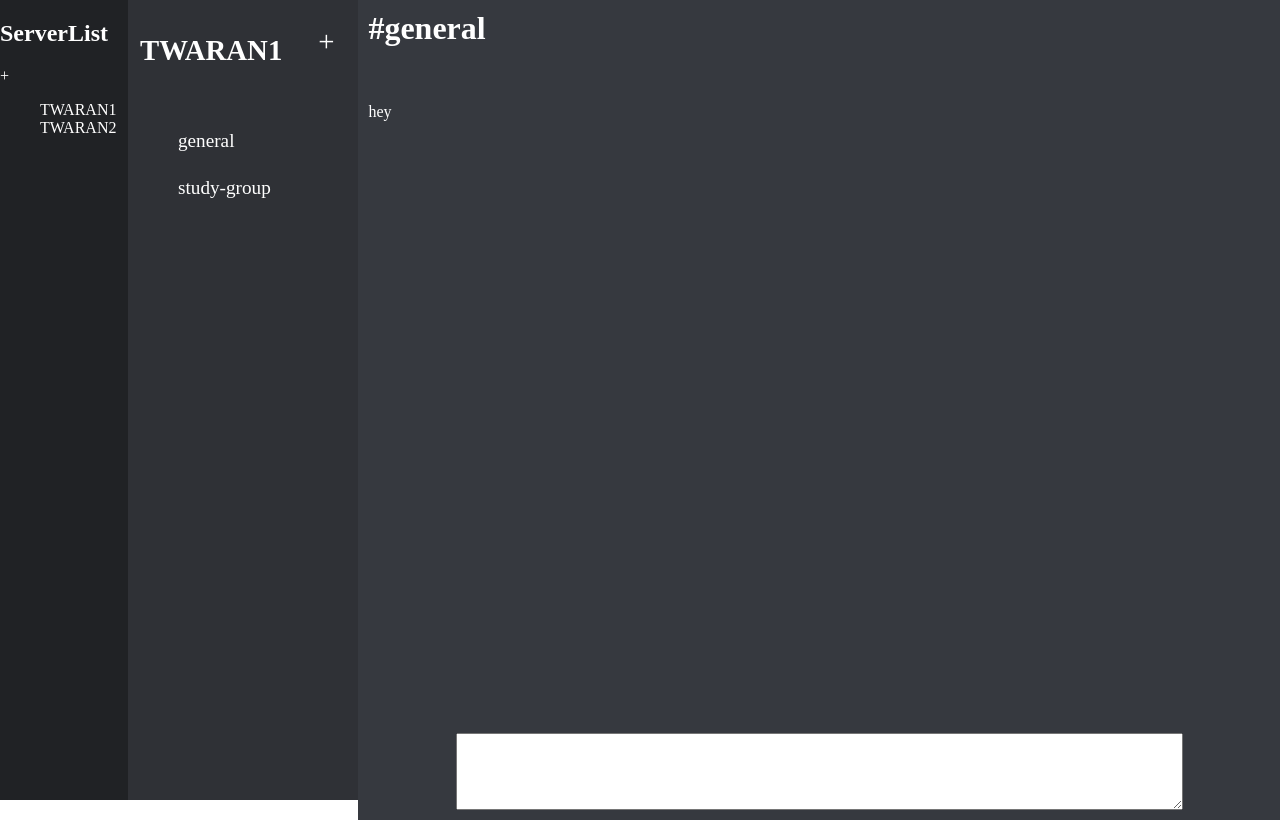
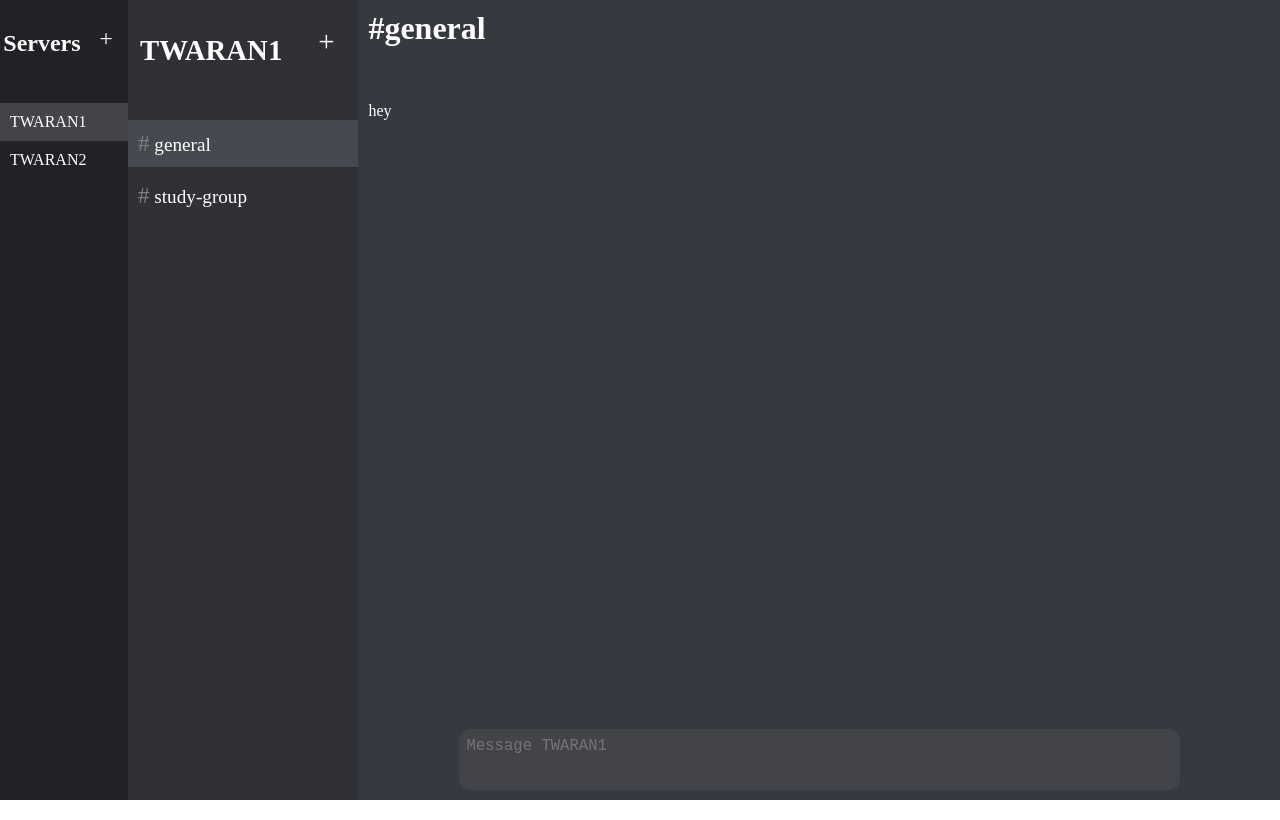
Before and after one commit to abhiyansh/discord-ui-clone, a React (Create React App) app: page / in a window 1280 px wide. Built offline with nearby package versions, Linux system fonts and the light colour scheme.

Commit message:
styles in textarea & active channel and server highlight

```diff
--- a/src/App.js
+++ b/src/App.js
@@ -37,7 +37,7 @@ function App() {
 
   return (
     <div className="App">
-      <ServerList servers={servers} toggleServer={toggleServer} addNewServer={addNewServer}/>
+      <ServerList servers={servers} currentServer={currentServer} toggleServer={toggleServer} addNewServer={addNewServer}/>
       <Server currentServer={currentServer} servers={servers} addChannelToServer={addChannelToServer} addMessageToChannel={addMessageToChannel}/>
     </div>
   );
--- a/src/Components/ChannelList.js
+++ b/src/Components/ChannelList.js
@@ -29,7 +29,9 @@ function ChannelList(props) {
 
   let channelList = Object.keys(props.servers[props.currentServer]).map(name=>
     <li key={nanoid()} >
-      <div onClick={props.toggleCurrentChannel} data-value={name}>{name}</div>
+      <div onClick={props.toggleCurrentChannel} value={name} className={(name==props.channelName)?"activeChannel":""} >
+        <span className='poundSymbol'>#</span> {name}
+      </div>
     </li>
     );
 
--- a/src/Components/Server.js
+++ b/src/Components/Server.js
@@ -8,7 +8,7 @@ function Server(props) {
   const [currentChannel, setCurrentChannel] = useState('general');
 
   function toggleCurrentChannel(e){
-    setCurrentChannel(String(e.target.textContent));
+    setCurrentChannel(e.target.getAttribute('value'));
   }
 
   function addNewChannel(channelName)
@@ -23,7 +23,7 @@ function Server(props) {
 
   return (
     <div className="Server">
-      <ChannelList servers={props.servers} currentServer={props.currentServer} toggleCurrentChannel={toggleCurrentChannel} addNewChannel={addNewChannel}/>
+      <ChannelList channelName={currentChannel} servers={props.servers} currentServer={props.currentServer} toggleCurrentChannel={toggleCurrentChannel} addNewChannel={addNewChannel}/>
       <TextChannel channelName={currentChannel} servers={props.servers} currentServer={props.currentServer} appendMessage={appendMessage} />
     </div>
   );
--- a/src/Components/ServerList.js
+++ b/src/Components/ServerList.js
@@ -27,14 +27,14 @@ function ServerList(props){
 
     let serverList = Object.keys(props.servers).map(name =>
         <li key={nanoid()} >
-            <div onClick={props.toggleServer} data-value={name}>{name}</div>
+            <div onClick={props.toggleServer} data-value={name} className={(name==props.currentServer)?"activeServer":""} >{name}</div>
         </li>
         );
 
     return (
         <div className="serverListContainer" >
         <div className='serverListTitle'>
-          <h2>ServerList</h2>
+          <h2>Servers</h2>
           <div className='addServerSymbol' onClick={addServer}>+</div>
         </div>
         <ul className='serverList'>
--- a/src/Components/TextChannel.js
+++ b/src/Components/TextChannel.js
@@ -29,7 +29,7 @@ function TextChannel(props) {
         </ul>
 
         <form className='messageBox'>
-            <textarea value={message} onChange={onChange} onKeyPress={onKeyPress}></textarea>
+            <textarea placeholder={`Message ${props.currentServer}`} value={message} onChange={onChange} onKeyPress={onKeyPress}></textarea>
         </form>
 
     </div>
--- a/src/index.css
+++ b/src/index.css
@@ -1,5 +1,10 @@
+* {
+    box-sizing: border-box;
+}
+
 ul{
     list-style: none;
+    padding: 0;
 }
 
 .channelList{
@@ -7,7 +12,6 @@ ul{
     display: flex;
     flex-direction: column;
     gap: 5px;
-
 }
 .textChannelContainer{
     display: flex;
@@ -58,40 +62,59 @@ body{
 
 }
 .messageBox{
-    height: 10%;
+    height: 8%;
     width: 100%;
     display: flex;
     justify-content: space-around;
 }
 .messageBox textarea{
     width: 80%;
+    background-color: rgb(66, 68, 74);
+    border-radius: 12px;
+    border: none;
+    resize: none;
+    padding: 8px;
+    color: inherit;
+    font-size: 1.2em;
+}
+
+.messageBox textarea:focus-visible{
+    outline: none;
 }
 
 .messageBox button{
     align-self: center;
 }
 
-.channelList li div{
+.channelList li div,
+.serverList li div {
     width: 100%;
     padding: 10px;
     margin: 0%;
 }
 .channelList li div:hover,
-.addTextChannelSymbol:hover {
+.addTextChannelSymbol:hover,
+.serverList li div:hover,
+.addServerSymbol:hover,
+.channelList li div.activeChannel,
+.serverList li div.activeServer {
     cursor: pointer;
     background-color: rgba(80, 83, 90, 0.7);
 }
 
-.channelListTitle{
+.channelListTitle,
+.serverListTitle {
     display: flex;
     justify-content: space-around;
 }
 
-.channelListTitle h2{
+.channelListTitle h2,
+.serverListTitle h2 {
     padding: 10px 0;
 }
 
-.addTextChannelSymbol{
+.addTextChannelSymbol,
+.addServerSymbol {
     font-size: 1.5em;
     margin: 20px 0;
     padding: 5px 12px;
@@ -103,3 +126,8 @@ body{
     cursor: default;
     visibility: hidden;
 }
+
+.poundSymbol{
+    font-size: 1.2em;
+    color: grey;
+}
```
Also changed, not shown: 1 other file (tests, documents, lock files or other folders).
